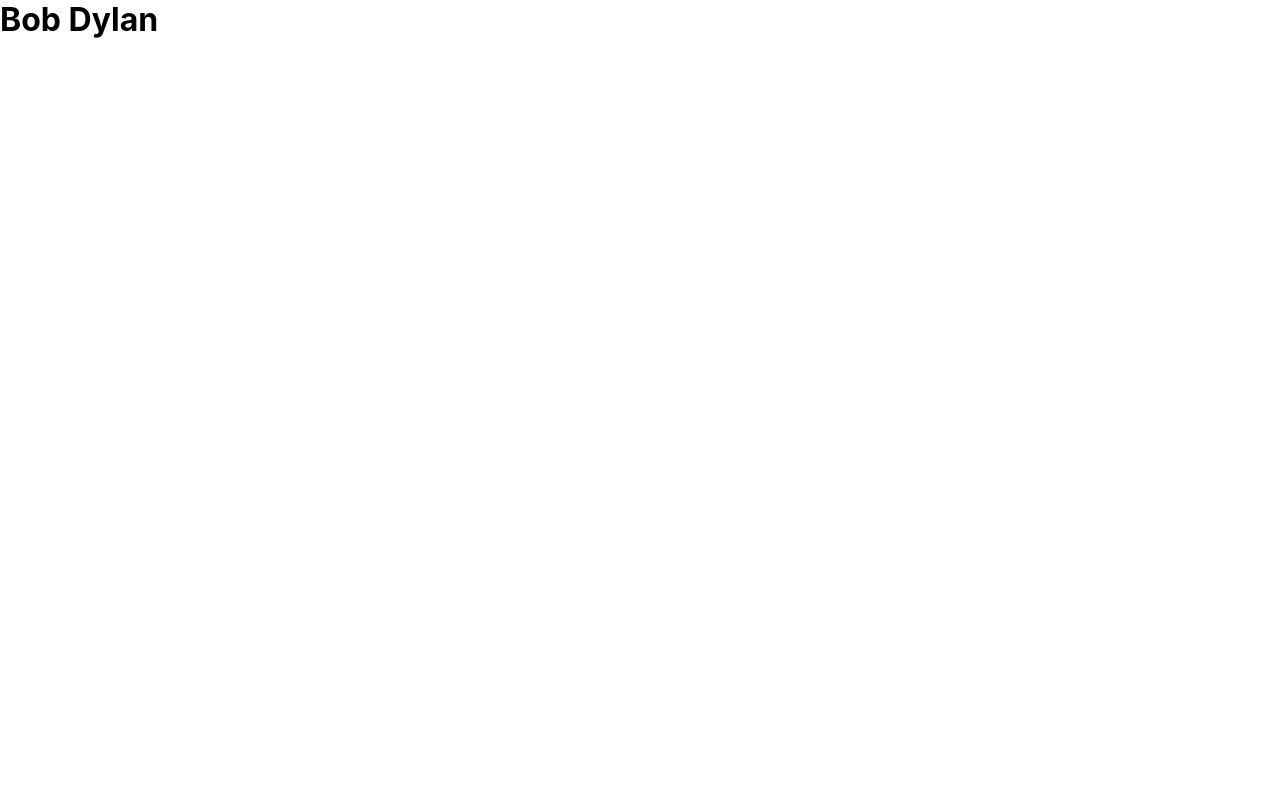
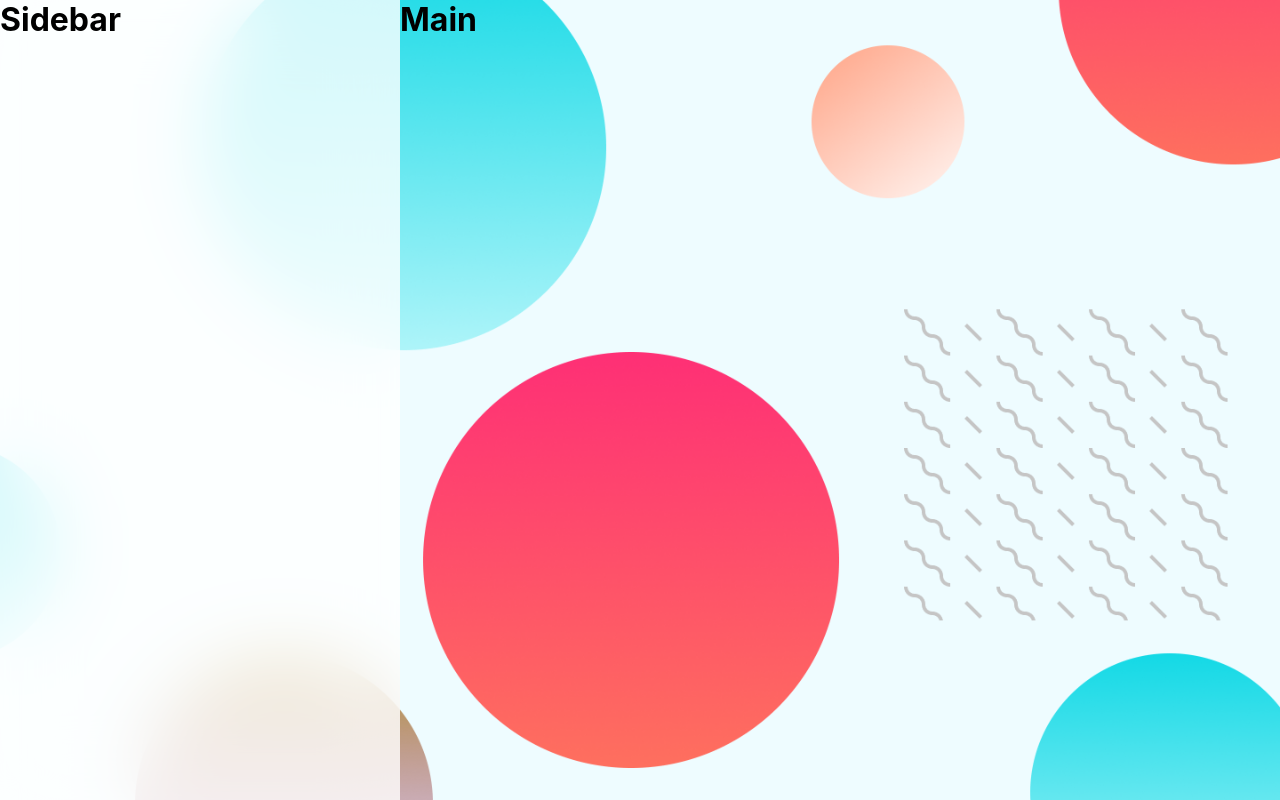
Before and after one commit to thiagofreitascarneiro/login-page, a React (Create React App) app: page / in a window 1280 px wide. Built offline with nearby package versions, Linux system fonts and the light colour scheme.

Commit message:
create components main of page log

```diff
--- a/package.json
+++ b/package.json
@@ -13,6 +13,7 @@
     "react": "^17.0.2",
     "react-dom": "^17.0.2",
     "react-scripts": "5.0.0",
+    "styled-components": "^5.3.3",
     "typescript": "^4.4.2",
     "web-vitals": "^2.1.0"
   },
@@ -41,6 +42,7 @@
     ]
   },
   "devDependencies": {
+    "@types/styled-components": "^5.1.21",
     "sass": "^1.49.0"
   }
 }
--- a/src/components/App.tsx
+++ b/src/components/App.tsx
@@ -1,12 +1,31 @@
 import React from 'react';
+import bg from '../assets/bg.png'
+import styled from 'styled-components';
+import styles from './styles.module.scss';
+import Sidebar from './Sidebar';
+import Main from './Main';
+
 
 const App = () => {
   return (
-  <div>
-    <h1> Bob Dylan</h1>
-
-  </div>
+  <div className= { styles.Container}>
+    <Wrapper>
+      <Sidebar />
+      <Main />
+   </Wrapper>
+   </div>
   )
 };
 
+const Wrapper = styled.div`
+  background-image: url(${bg});
+  background-position: center;
+  background-size: cover;
+  background-repeat: no-repeat;
+  width: 100%;
+  height: 100%;
+  display: flex;
+`;
+
+
 export default App;
--- /dev/null
+++ b/src/components/Main/index.tsx
@@ -0,0 +1,13 @@
+import React from 'react';
+import styles from './styles.module.scss'
+
+const Main = () => {
+  return (
+  <div className={styles.Container}>
+      <h1>Main</h1>
+  </div>
+
+)
+};
+
+export default Main;
--- /dev/null
+++ b/src/components/Main/styles.module.scss
@@ -0,0 +1,3 @@
+.Container {
+
+}
--- /dev/null
+++ b/src/components/Sidebar/index.tsx
@@ -0,0 +1,13 @@
+import React from 'react';
+import styles from './styles.module.scss';
+
+
+const Sidebar = () => {
+  return (
+  <div className={styles.Container}>
+    <h1> Sidebar </h1>
+  </div>
+  );
+};
+
+export default Sidebar;
--- /dev/null
+++ b/src/components/Sidebar/styles.module.scss
@@ -0,0 +1,6 @@
+.Container {
+    min-width: 400px;
+    backdrop-filter: blur(35px);
+    background-color: rgba(255, 255, 255, 0.8);
+
+}
--- /dev/null
+++ b/src/components/styles.module.scss
@@ -0,0 +1,8 @@
+.Container {
+    background-color: #EEFCFF;
+    position: absolute;
+    top: 0;
+    left: 0;
+    bottom: 0;
+    right: 0;
+}
--- a/src/index.css
+++ b/src/index.css
@@ -2,6 +2,7 @@
 * {
   margin: 0;
   padding: 0;
+  outline: none;
   font-family: 'Roboto', sans-serif;
   font-family: -apple-system, BlinkMacSystemFont, 'Segoe UI', 'Roboto', 'Oxygen', 'Ubuntu', 'Cantarell', 'Fira Sans', 'Droid Sans', 'Helvetica Neue', sans-serif;
   -webkit-font-smoothing: antialiased;
```
Also changed, not shown: 1 other file (tests, documents, lock files or other folders).
